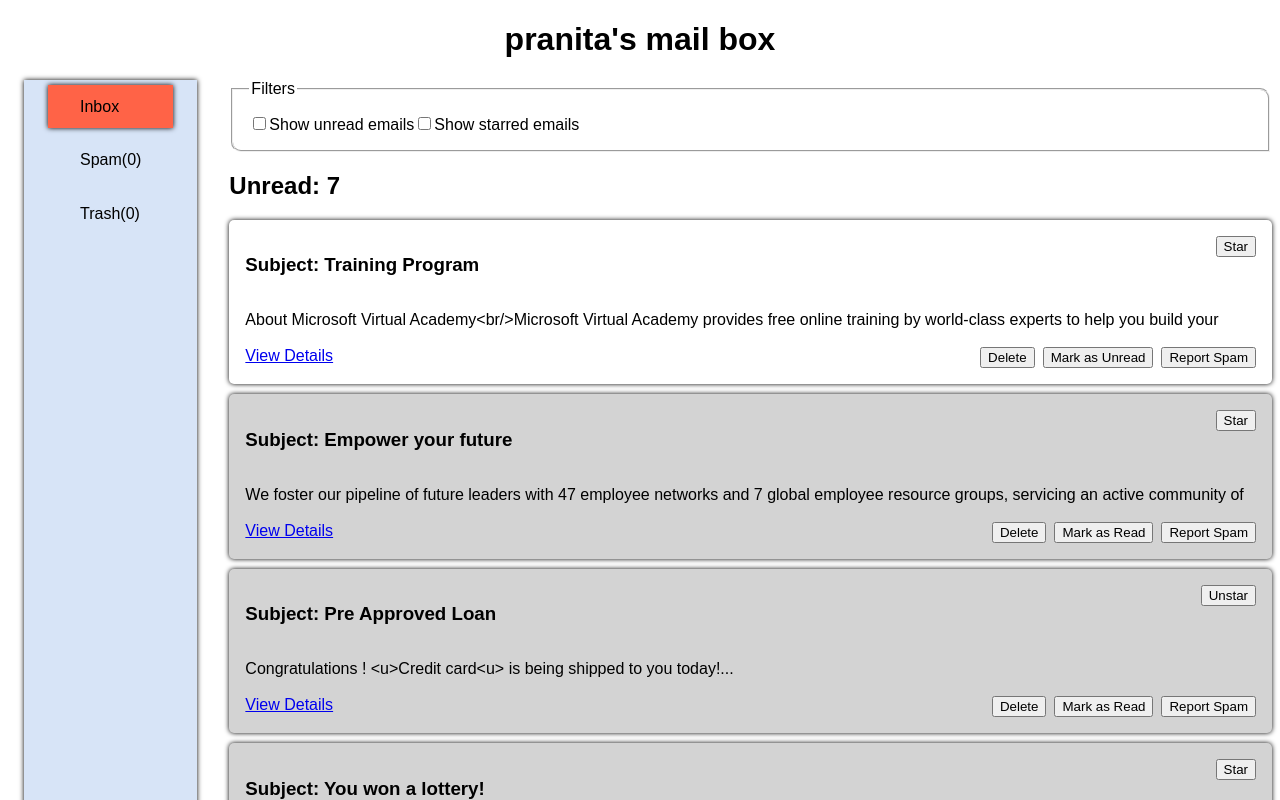
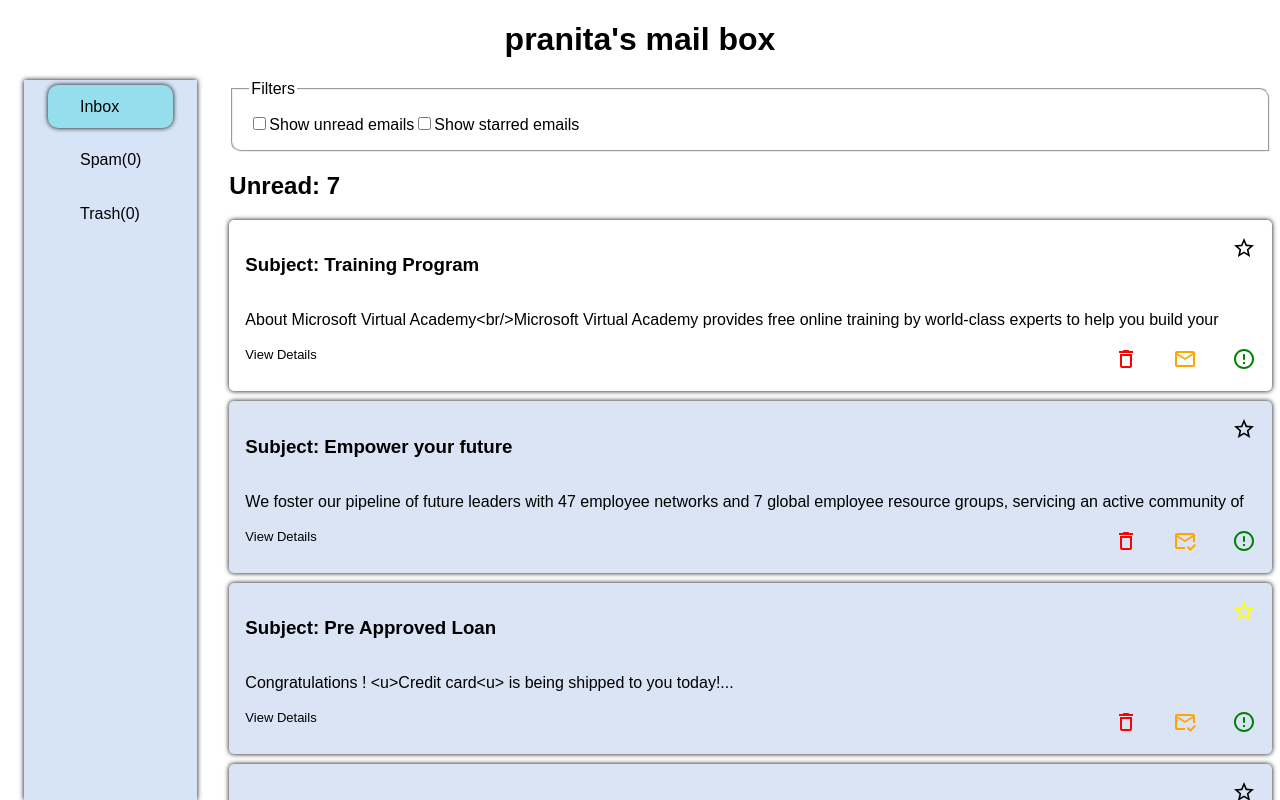
Before and after one commit to pranita09/email-app-v2, a React (Create React App) app: page / in a window 1280 px wide. Shown: the top 800 px of the page. Built offline with nearby package versions, Linux system fonts and the light colour scheme.

Commit message:
style: MUI Icons added

```diff
--- a/src/components/Header.jsx
+++ b/src/components/Header.jsx
@@ -5,7 +5,7 @@ const Header = () =>{
     const {state} = useMails();
 
     const activeStyles = ({isActive}) => ({
-        backgroundColor: isActive ? 'tomato' : '',
+        backgroundColor: isActive ? '#95dfed' : '',
         boxShadow: isActive ? '0 0 5px' : 'none',
     })
 
--- a/src/components/MailCard.jsx
+++ b/src/components/MailCard.jsx
@@ -1,26 +1,32 @@
 import { NavLink } from "react-router-dom";
 import { useMails } from "../context/mail-context";
+import DeleteOutlinedIcon from '@mui/icons-material/DeleteOutlined';
+import StarBorderOutlinedIcon from '@mui/icons-material/StarBorderOutlined';
+import MarkunreadOutlinedIcon from '@mui/icons-material/MarkunreadOutlined';
+import MarkEmailReadOutlinedIcon from '@mui/icons-material/MarkEmailReadOutlined';
+import RestoreFromTrashIcon from '@mui/icons-material/RestoreFromTrash';
+import { ErrorOutlineRounded } from "@mui/icons-material";
 
 const MailCard = ({mail, trashAdded, spamAdded}) =>{
     const {dispatch} = useMails();
     const {mId, unread, isStarred, subject, content} = mail;
     return(
-        <div className="mailcard" style={{backgroundColor: unread ? 'lightgrey' : 'white'}}>
+        <div className="mailcard" style={{backgroundColor: unread ? '#dae4f5' : 'white'}}>
             <div className="sub-btn">
                 <h3>Subject: {subject}</h3>
-                <div><button onClick={()=> dispatch({type: 'STAR_TOGGLE', payload: mail})}>{isStarred ? 'Unstar' : 'Star' }</button></div>
+                <div><span onClick={()=> dispatch({type: 'STAR_TOGGLE', payload: mail})}><StarBorderOutlinedIcon style={{color: isStarred ? 'yellow' : 'black'}}/> </span></div>
             </div>
             <p>{content}</p>
             {
                 mail &&
                 <div className='details-btns'>
-                <NavLink to={`/mail/${mId}`}>View Details</NavLink>
+                <NavLink className='detail-link' to={`/mail/${mId}`}>View Details</NavLink>
                 <div className="btns">
-                    { !trashAdded && <button onClick={()=> dispatch({type: 'DELETE', payload: mail})}>Delete</button>}
-                    { trashAdded && <button onClick={()=> dispatch({type: 'RESTORE_FROM_TRASH', payload: mail})} >Restore</button> }
-                    <button onClick={()=> dispatch({type: 'UNREAD_TOGGLE', payload: mail})}>Mark as {unread ? 'Read' : 'Unread'}</button>
-                    { !spamAdded && <button onClick={()=> dispatch({type: 'REPORT_SPAM', payload: mail})}>Report Spam</button> }
-                    { spamAdded && <button onClick={()=>dispatch({type: 'RESTORE_FROM_SPAM', payload: mail})}>Restore</button> }
+                    { !trashAdded && <span style={{color: 'red'}} onClick={()=> dispatch({type: 'DELETE', payload: mail})}><DeleteOutlinedIcon/></span>}
+                    { trashAdded && <span  style={{color: 'red'}} onClick={()=> dispatch({type: 'RESTORE_FROM_TRASH', payload: mail})} ><RestoreFromTrashIcon/></span> }
+                    <span style={{color: 'orange'}} onClick={()=> dispatch({type: 'UNREAD_TOGGLE', payload: mail})}>{unread ? <MarkEmailReadOutlinedIcon /> : <MarkunreadOutlinedIcon/>}</span>
+                    { !spamAdded && <span style={{color: 'green'}} onClick={()=> dispatch({type: 'REPORT_SPAM', payload: mail})}><ErrorOutlineRounded/></span> }
+                    { spamAdded && <span style={{color: 'green'}} onClick={()=>dispatch({type: 'RESTORE_FROM_SPAM', payload: mail})}><RestoreFromTrashIcon/></span> }
                 </div>
             </div>
             }
--- a/src/pages/IndividualMail.jsx
+++ b/src/pages/IndividualMail.jsx
@@ -12,12 +12,12 @@ const IndividualMail = () =>{
     const selectedMail = inboxMail ?? spamMail ?? trashMail
 
     return(
-        <>
-            <div>
+        <div className="all-mails">
+            <div className="single-mail">
                 <h3>Subject: {selectedMail.subject}</h3>
                 <p>{selectedMail.content}</p>
             </div>
-        </>
+        </div>
     )
 }
 export default IndividualMail;
--- a/src/styles.css
+++ b/src/styles.css
@@ -14,13 +14,14 @@
   box-shadow: 0 0 5px;
   margin: 0 1rem;
   background-color: #d7e4f7;
-  height: 100vh;
+  height: 90vh;
 }
 .navlink{
   padding: 0.8rem 2rem;
   text-decoration: none;
   color: black;
   margin: 5px 0;
+  border-radius: 10px;
 }
 .all-mails{
   margin: 0 0 0 1rem;
@@ -57,5 +58,25 @@ fieldset{
 }
 .btns{
   display: flex;
-  gap: 8px;
+  gap: 35px;
 }
+button{
+  padding: 7px 14px;
+  border: none;
+  border-radius: 8px;
+}
+.detail-link{
+  text-decoration: none;
+  font-size: small;
+  color: black;
+}
+.single-mail{
+  padding: 1rem;
+  margin: 10px 0;
+  box-shadow: 0 0 5px;
+  border-radius: 5px;
+  background-color: lightgray;
+}
+span:hover{
+  cursor: pointer;
+}
```
